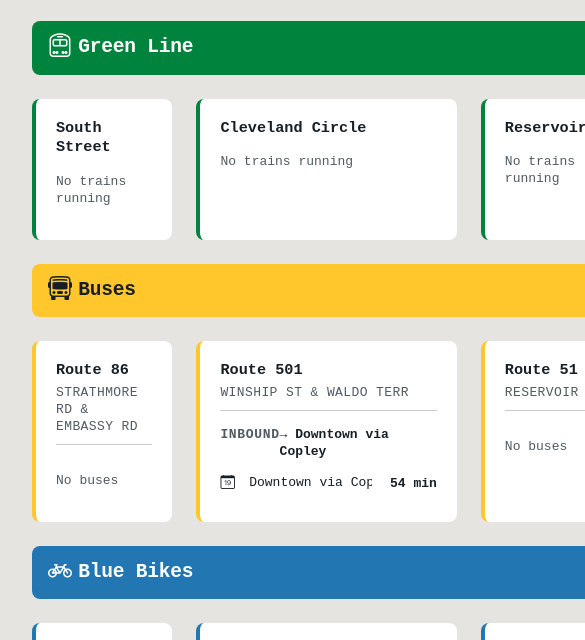
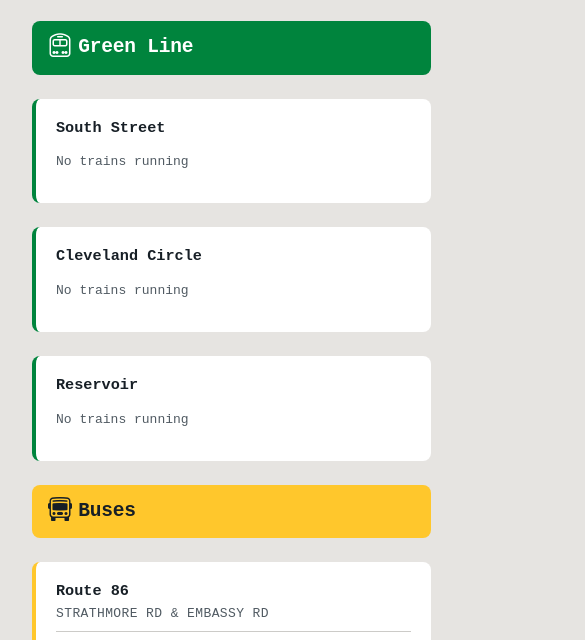
Before and after one commit to NK-Iluvatar/MBTADashboard, a website: page public/index.html in a window 390 px wide. Shown: the part 160-800 px from the top of the page, 585 px wide, since content can reach past the window. Drawn offline with nearby package versions, Linux system fonts and the light colour scheme; no server answers.

Commit message:
26-02-19-12-04

```diff
--- a/public/index.html
+++ b/public/index.html
@@ -2,6 +2,7 @@
 <html>
 <head>
     <meta charset="UTF-8">
+    <meta name="viewport" content="width=device-width, initial-scale=1, minimum-scale=1">
     <title>MBTA Green Line & Bus & Blue Bikes Tracker</title>
     <link rel="stylesheet" href="/styles.css">
     <link rel="stylesheet" href="https://cdn.jsdelivr.net/npm/bootstrap-icons@1.11.3/font/bootstrap-icons.min.css">
--- a/public/styles.css
+++ b/public/styles.css
@@ -40,7 +40,7 @@ body {
 
 .container {
     display: grid;
-    grid-template-columns: 1fr 1fr 1fr;
+    grid-template-columns: 30vw 30vw 30vw;
     grid-template-rows: min-content;
     grid-auto-flow: row;
     gap: 1.5rem;
@@ -466,7 +466,10 @@ body {
 
 
     .container {
-        grid-template-columns: 1fr;
+    }
+
+    .stop-card{
+        grid-column: span 3;
     }
 
     .stop-card h3 {
@@ -501,7 +504,7 @@ body {
 
 
 /* ===== PRINT STYLES (E Ink optimization) ===== */
-@media print {
+@media (width: 1024px; height: 758px;) {
     body {
         background: var(--mbta-true-white);
         padding: 0.5rem;
```
